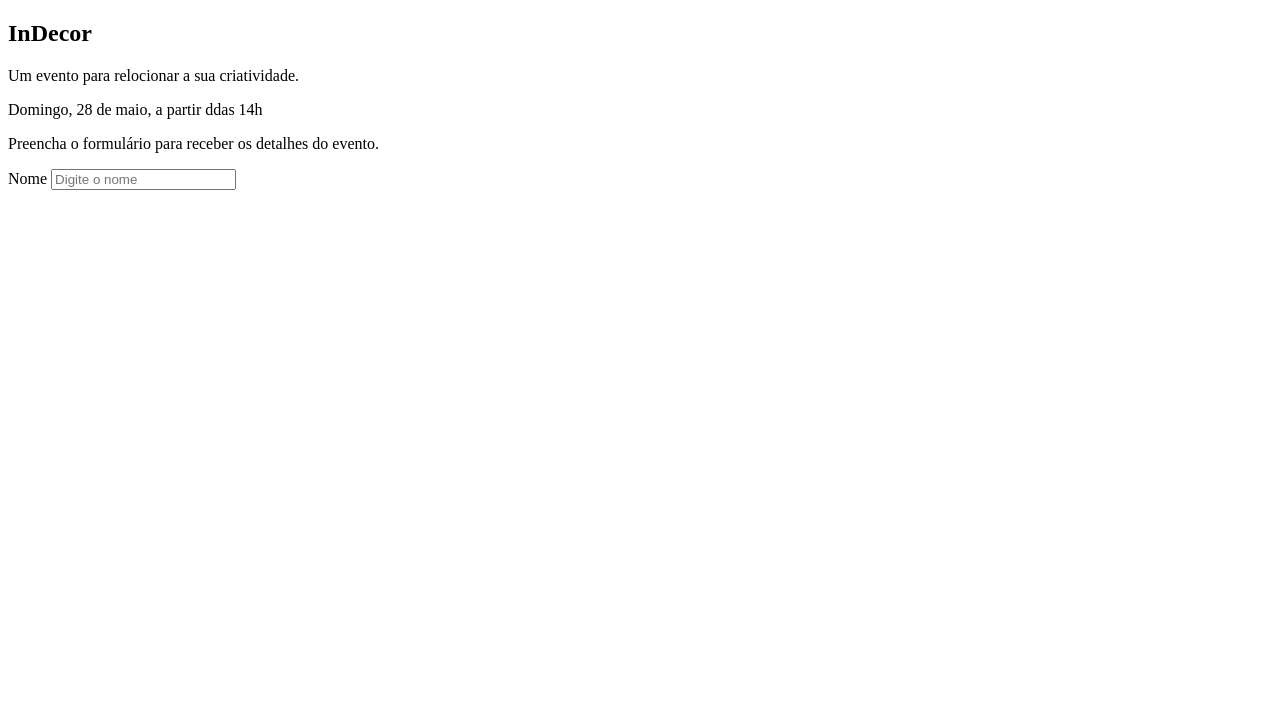
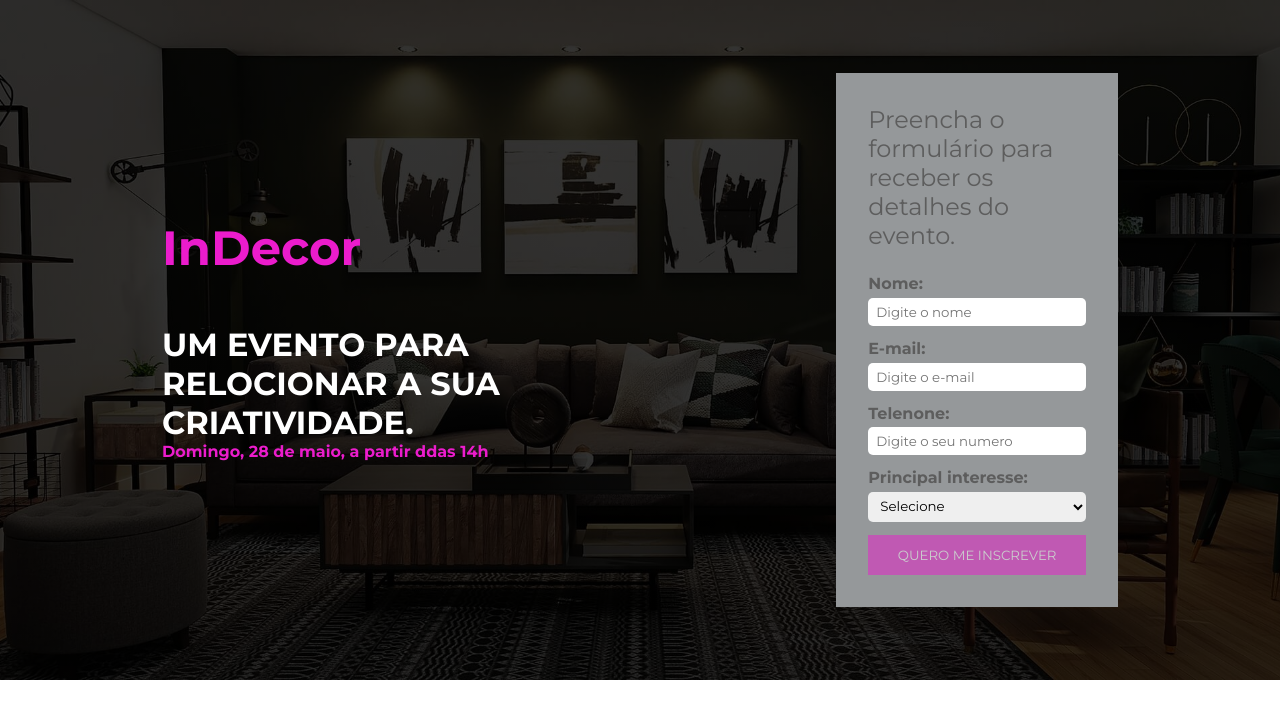
Before and after one commit to GustavoSanBar/LandingPage-InDecor, a plain HTML site: page index.html in a window 1280 px wide. Drawn offline with nearby package versions, Linux system fonts and the light colour scheme.

Commit message:
Termino da primeira parte

```diff
--- a/css/style.css
+++ b/css/style.css
@@ -1,6 +1,93 @@
 @import url('https://fonts.googleapis.com/css2?family=Montserrat:ital,wght@0,100;0,200;0,300;0,400;0,500;0,600;0,700;0,800;0,900;1,100;1,200;1,300;1,400;1,500;1,600;1,700;1,800;1,900&display=swap');
 @import url("https://cdn.jsdelivr.net/npm/bootstrap-icons@1.10.3/font/bootstrap-icons.css");
 
-body{
+:root{
+    --primary:#eb1ccc;
+    --secundary:#95989a;
+    --text-color:#fff;
+    --text-secundary:#000;
+    --text-tertiary:#5d5d5d;
+}
 
+*{
+    font-family: 'Montserrat', sans-serif;
+    margin: 0;
+    padding: 0;
+    box-sizing: border-box;
 }
+
+/*Event form*/
+#event-description{
+    background: linear-gradient(rgba(0,0,0,0.8), rgba(0,0,0,0.8)), url("../img/hrz-5.jpg");
+    background-position:center;
+    background-size: cover;
+    height: 85vh;
+    display: flex;
+    justify-content: space-around;
+    align-items: center;
+    color: var(--text-color);
+}
+
+#disclaimer h2,
+#disclaimer .event-date{
+    color: var(--primary);
+}
+
+#disclaimer h2{
+    font-size: 3em;
+    margin-bottom: 1em;
+}
+#disclaimer .about-event{
+    font-size: 2em;
+    text-transform: uppercase;
+    max-width: 350px;
+    font-weight: bold;
+    margin-top: 1em;
+}
+#disclaimer .p{
+    font-size: 1.2em;
+    margin-bottom: 0.3em;
+}
+#disclaimer .event-date{
+    font-weight: bold;
+}
+#subscription-form{
+    background-color: var(--secundary);
+    padding: 2em;
+    max-width: 22%;
+}
+#subscription-form p{
+    font-size: 1.5em;
+    color: var(--text-tertiary);
+    margin-bottom: 1em;
+}
+.form-group {
+    display: flex;
+    flex-direction: column;
+    margin-bottom: 0.8em;
+}
+.form-group label{
+    color: var(--text-tertiary);
+    margin-bottom: .3em;
+    font-weight: bold;
+}
+.form-group input,
+.form-group select{
+    padding: 6px 8px;
+    border-radius: 5px;
+    border: none;
+    outline: none;
+}
+.btn{
+    background-color: var(--primary);
+    color: var(--text-color);
+    text-transform: uppercase;
+    width: 100%;
+    border: none;
+    padding: 12px;
+    cursor: pointer;
+    opacity: 0.5;
+}
+.btn:hover{
+    opacity: 1;
+}
--- a/index.html
+++ b/index.html
@@ -25,9 +25,28 @@
             </p>
             <form>
                 <div class="form-group">
-                    <label for="name">Nome</label>
+                    <label for="name">Nome:</label>
                     <input type="text" name="name" placeholder="Digite o nome">
                 </div>
+                <div class="form-group">
+                    <label for="email">E-mail:</label>
+                    <input type="email" name="email" placeholder="Digite o e-mail">
+                </div>
+                <div class="form-group">
+                    <label for="phone">Telenone:</label>
+                    <input type="text" name="phone" placeholder="Digite o seu numero">
+                </div>
+                <div class="form-group">
+                    <label for="interest">Principal interesse:</label>
+                    <select>
+                        <option value="" disabled selected>Selecione</option>
+                        <option value="apartement">Apartamento</option>
+                        <option value="house">Casa</option>
+                        <option value="garden">Jardins</option>
+                        <option value="other">Outros</option>
+                    </select>
+                </div>
+                <input type="submit" class="btn" value="Quero me inscrever">
             </form>
         </div>
     </header>
```
